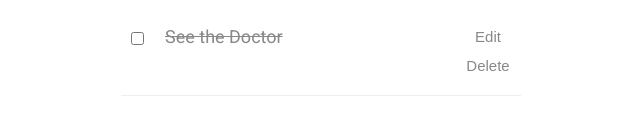
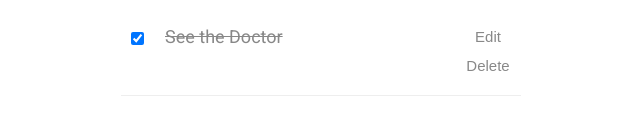
Before and after one commit to jonathanstallings/cf-todo, a plain HTML site: page index.html in a window 1280 px wide. Shown: the part 541-676 px from the top of the page, 319-959 px from the left. Drawn offline with Linux system fonts and the light colour scheme.

Commit message:
Fix default checked status for sample completed task

```diff
--- a/index.html
+++ b/index.html
@@ -38,7 +38,7 @@
         <h3>Completed</h3>
         <ul>
           <li>
-            <input type="checkbox">
+            <input type="checkbox" checked="true" />
             <label>See the Doctor</label>
             <input type="text" />
             <button class="edit">Edit</button>
```
